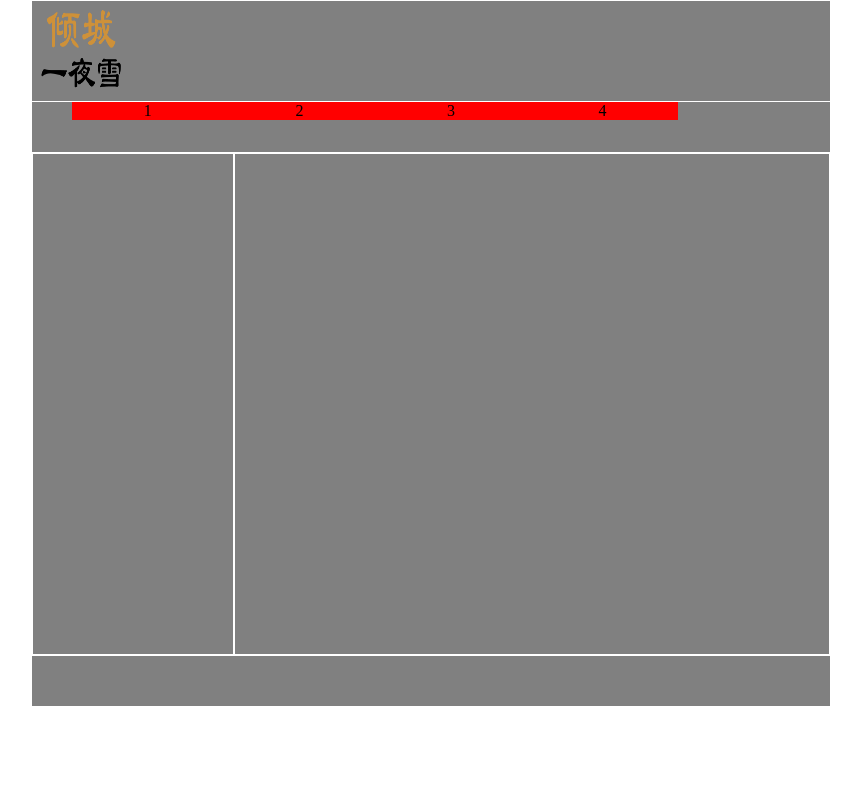
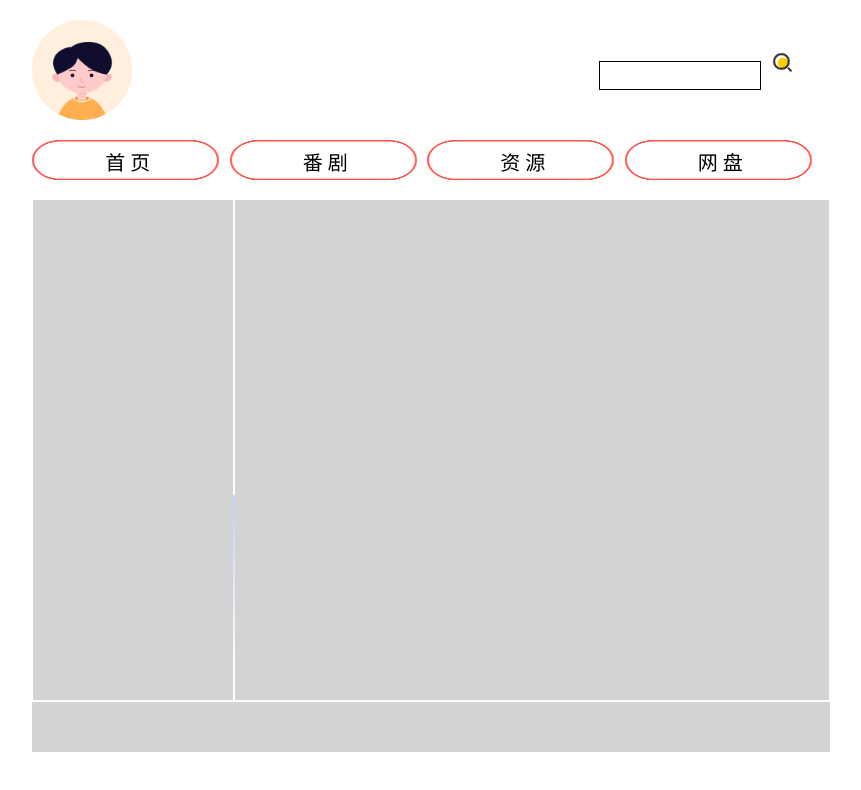
Before and after one commit to JA-cool/JA-cool.github.io, a plain HTML site: page main.html in a window 1280 px wide. Shown: the whole page, without its empty margins (209-1070 px from the left). Drawn offline with Linux system fonts and the light colour scheme.

Commit message:
导航栏完成

```diff
--- a/CSS/mianCSS.css
+++ b/CSS/mianCSS.css
@@ -2,24 +2,43 @@
 	margin: 0px 0px;
 }
 div{
-	/* background-color: grey; */
+	/* background-color: lightgrey; */
 	/* width: 100px;
 	height: 80px; */
-	margin: 1px 1px;
+	margin: 10px 1px;
 }
 #box1{
 	width: 800px;
 	margin: 0px auto;
+	background-image: url(../images/缺省页-暂无团队.png);
 }
 #head{
-	background-color: grey;
+/* 	background-color: lightgrey; */
 	height: 100px;
 	width: auto;
+	margin-bottom: 20px;
+	margin-top: 20px;
+}
+#form1{
+	float: right;
+	margin-right: 30px;
+	position: relative;
+	top: 50%;
+	margin-top: -25px
 
 }
+#sousuoid{
+	height: 25px;
+	width: 156px;
+	border: solid 1px black;
+}
+#tjid{
+	height: 40x;
+	width: 35px;
+}
 #nav{
-	background-color: grey;
-	height: 50px;
+	/* background-color: lightgrey; */
+	height: 40px;
 	width: auto;
 
 }
@@ -29,14 +48,14 @@ div{
 
 }
 #cha{
-	background-color: grey;
+	background-color: lightgrey;
 	height: 500px;
 	width: 200px;
 	float: left;
 
 }
 #main{
-	background-color: grey;
+	background-color: lightgrey;
 	height: 500px;
 	width: 594px;
 	float: right;
@@ -44,15 +63,31 @@ div{
 #bottom{
 	height: 50px;
 	width: auto;
-	background-color: grey;
+	background-color: lightgrey;
 }
 ul{
 	list-style: none;
-
+	height: 100%;
+	width: 100%;
 }
 li{
-	width: 20%;
+	position: relative;
+	right: 40px;
+	width: 24%;
+	margin-right: 6px;
+	height: 100%;
 	float: left;
 	text-align: center;
-	background-color: red;
+	background: url(../images/按钮1.png) no-repeat;
+	line-height: 50px;
 }
+a{
+	list-style-type: none;
+	font: 300 20px 宋体;
+	color: black;
+	text-decoration: none;
+}
+a:hover{
+	color: gray;
+	font-size: 23px;
+}
--- a/main.html
+++ b/main.html
@@ -8,14 +8,18 @@
 	<body>
 		<div id="box1">
 			<div id="head">
-				<img src="images/logo.png" style="width: 100px;height: 100px;" >
+				<img src="images/头像-男学生1.png" style="width: 100px;height: 100px;" >
+				<form action="#" method="get" id="form1">
+					<input type="text" name="sousuo" id="sousuoid" value="" />
+					<input type="image" id="tjid" value="" src="images/搜索框_搜索.png" />
+				</form>
 			</div>
 			<div id="nav">
 				<ul>
-					<li>1</li>
-					<li>2</li>
-					<li>3</li>
-					<li>4</li>
+					<li><a href="index.html">首 页</a></li>
+					<li><a href="#">番 剧</a></li>
+					<li><a href="#">资 源</a></li>
+					<li><a href="#">网 盘</a></li>
 				</ul>
 			</div>
 			<div id="bigmain">
```
Also changed, not shown: images/头像-男学生1.png (added), images/按钮1.png (added), images/搜索框_搜索.png (added), images/缺省页-暂无团队.png (added).
